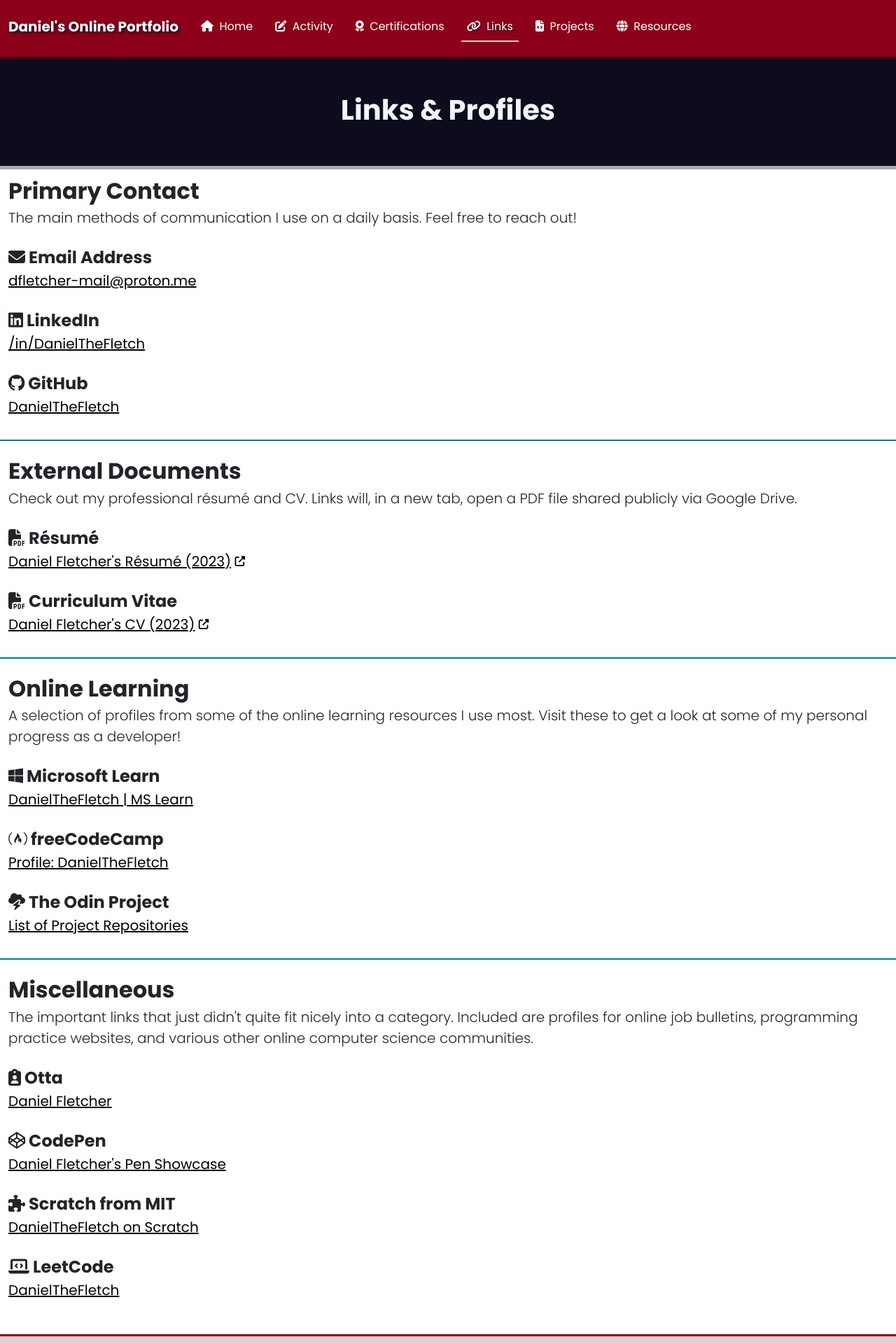
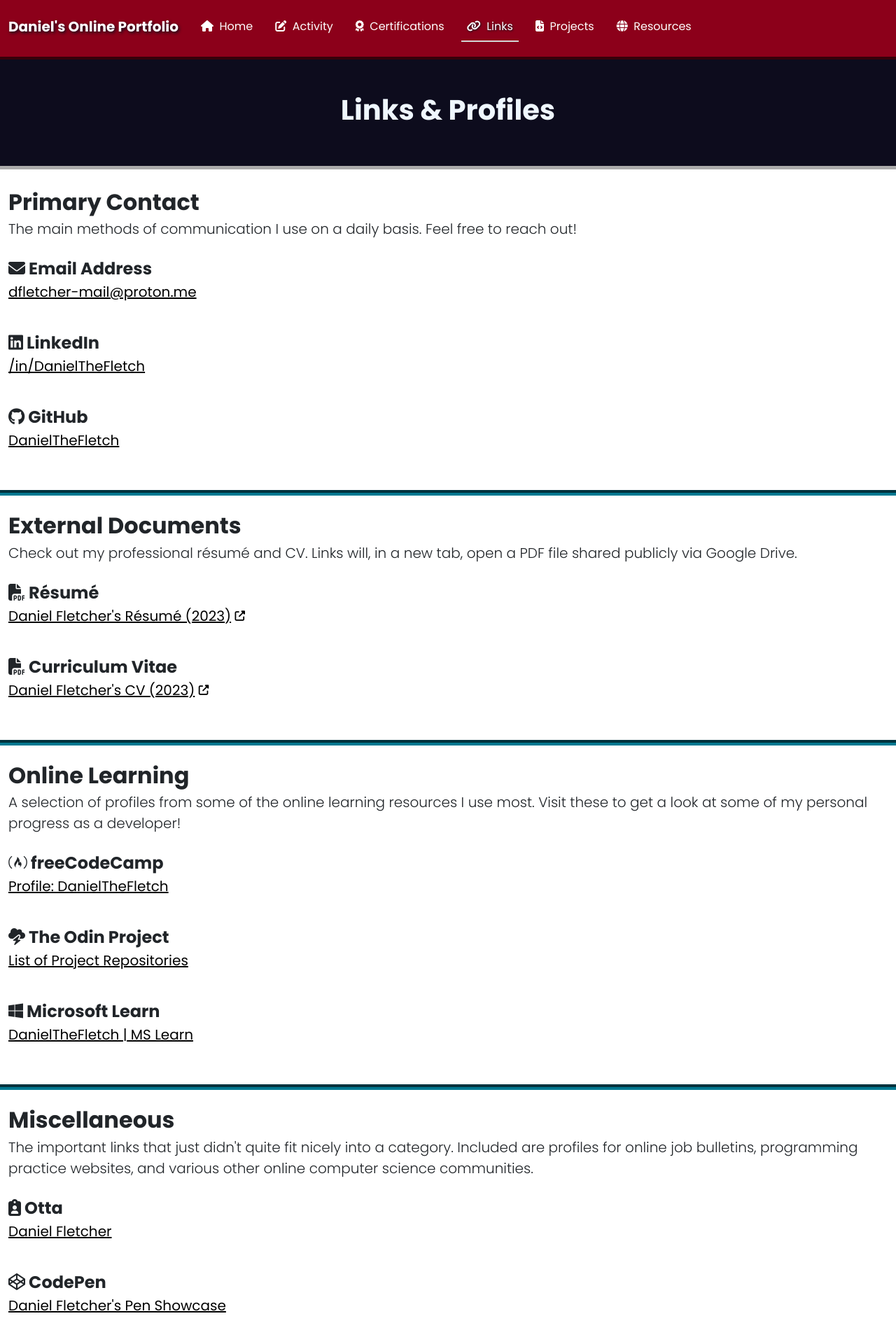
Before and after one commit to DanielTheFletch/portfolio, a Jekyll site: the page built from links.html, in a window 1280 px wide. Shown: the top 1920 px of the page at 70% size. Built offline with Jekyll 4.4.1, drawn with Linux system fonts in a browser that asks for light colours; some of the changed text lies outside the part shown.

Commit message:
Standardize section styling, update Links page

```diff
--- a/_sass/main.scss
+++ b/_sass/main.scss
@@ -154,11 +154,11 @@
 }
 
 
-/* Resources */
-.section-resources {
-    border-bottom: 0.5em ridge $secondary;
+/* Main sections */
+.main-section {
+    border-bottom: 0.525em groove $secondary;
 }
 
-.section-resources:last-of-type {
+.main-section:last-of-type {
     border: none;
 }
--- a/links.html
+++ b/links.html
@@ -4,9 +4,35 @@
 ---
 
 <!-- Page heading -->
-<div class="container-fluid bg-dark fg-light page-heading mb-2 py-5">
+<div class="container-fluid bg-dark fg-light page-heading mb-0 py-5">
   <h1 class="h1 fw-bold text-center">Links & Profiles</h1>
 </div>
+
+<!-- Links by section -->
+{% for link_type in site.data.links %}
+  <section class="container-fluid main-section">
+    <h2 class="{{ page.subheading }}">{{ link_type.title }}</h2>
+    <p class="fs-5 fw-light mt-0 mb-4">{{ link_type.subtitle }}</p>
+    <div class="row row-cols-1">
+      {% for item in link_type.items %}
+        <div class="col mb-4">
+          <p class="fs-4 fw-bold my-0"><i class="{{ item.icon }}"></i> {{ item.name }}</p>
+          <p class="fs-5">
+            {% if item.is_external_link %}
+              <a class="external-link text-decoration-none" href={{ item.link }} target="_blank">
+                <span class="text-decoration-underline">{{ item.display }}</span>
+                <i class="fa-solid fa-up-right-from-square"></i>
+              </a>
+            {% else %}
+              <a class="external-link" href={{ item.link }}>
+                {{ item.display }}
+              </a>
+            {% endif %}
+          </p>
+        </div>
+      {% endfor %}
+  </section>
+{% endfor %}
 
 <!-- Primary contact -->
 <div class="container-fluid border-bottom border-secondary border-2 mb-4 pb-2">
@@ -19,7 +45,12 @@
       <p class="fs-4 fw-bold my-0"><i class="{{ item.icon }}"></i> {{ item.name }}</p>
       <p class="fs-5 my-0">
         <a class="external-link" href={{ item.link }}>
-          {{ item.display }}
+          {% if item.is_external_link %}
+            <span class="text-decoration-underline">{{ item.display }}</span>
+            <i class="fa-solid fa-up-right-from-square"></i>
+          {% else %}
+            {{ item.display }}
+          {% endif %}
         </a>
       </p>
     </div>
@@ -69,7 +100,7 @@
 <!-- Miscellaneous -->
 <div class="container-fluid mb-4">
   <h2 class="{{ page.subheading }}">Miscellaneous</h2>
-  <p class="fs-5 fw-light mt-0 mb-4">The important links that just didn't quite fit nicely into a category. Included are profiles for online job bulletins, programming practice websites, and various other online computer science communities.</p>
+  <p class="fs- fw-light mt-0 mb-4">The important links that just didn't quite fit nicely into a category. Included are profiles for online job bulletins, programming practice websites, and various other online computer science communities.</p>
   {% assign items = site.data.links.miscellaneous %}
   <div class="row row-cols-1">
   {% for item in items %}
--- a/resources.html
+++ b/resources.html
@@ -5,12 +5,12 @@
 
 <!-- Page heading -->
 <div class="container-fluid bg-dark fg-light page-heading mb-0 py-5">
-  <h1 class="h1 fw-bold text-center">External Resources</h1>
+  <h1 class="h1 fw-bold text-center">Helpful Resources</h1>
 </div>
 
 <!-- Resources by section -->
 {% for resource_type in site.data.resources %}
-  <section class="container-fluid section-resources">
+  <section class="container-fluid main-section">
     <h2 class="{{ page.subheading }}">{{ resource_type.title }}</h2>
     <p class="fs-5 fw-light mt-0 mb-4">{{ resource_type.subtitle }}</p>
     <div class="row row-cols-1">
```
Also changed, not shown: _data/links.yml (+61 -51 lines).
